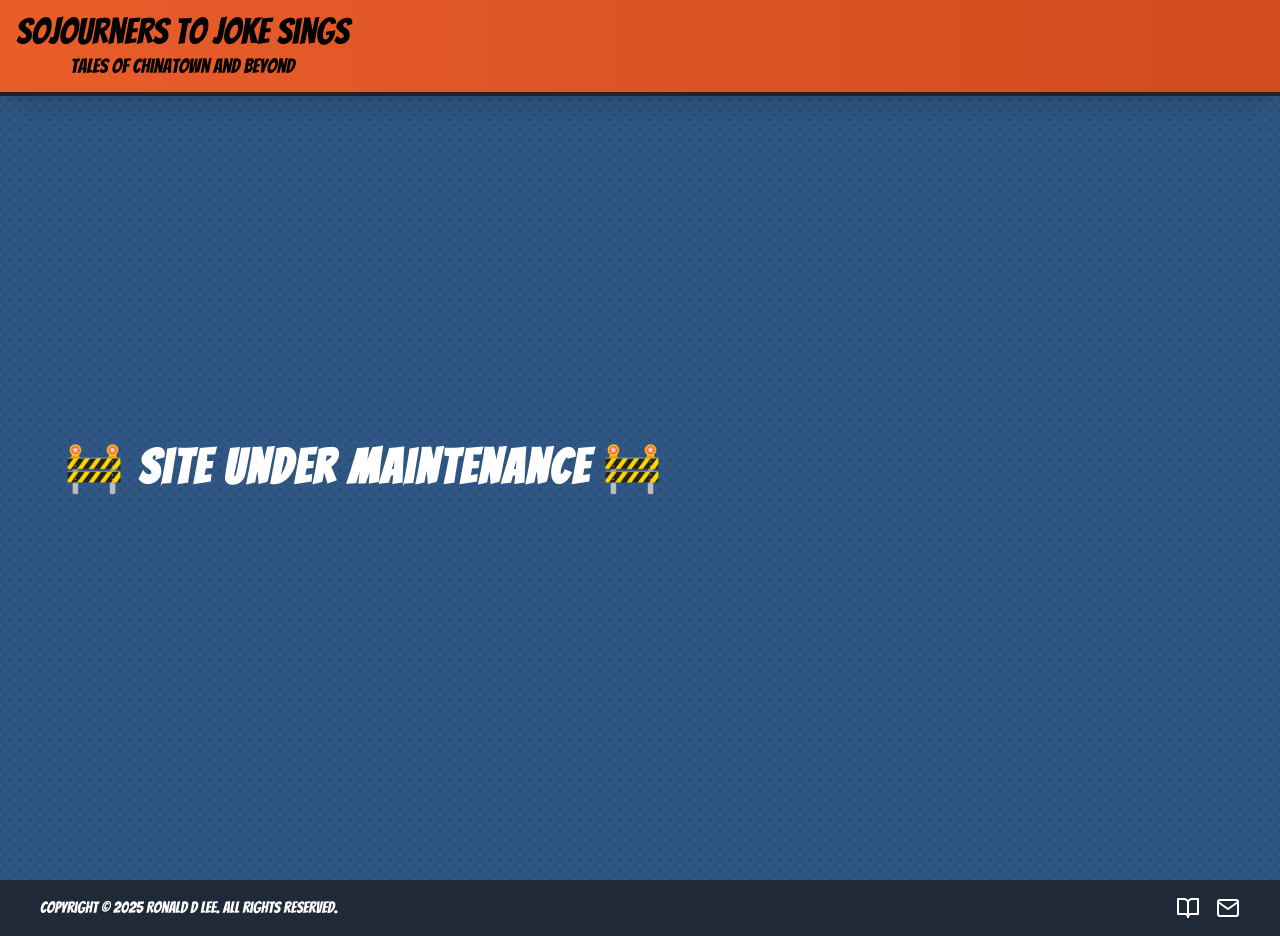
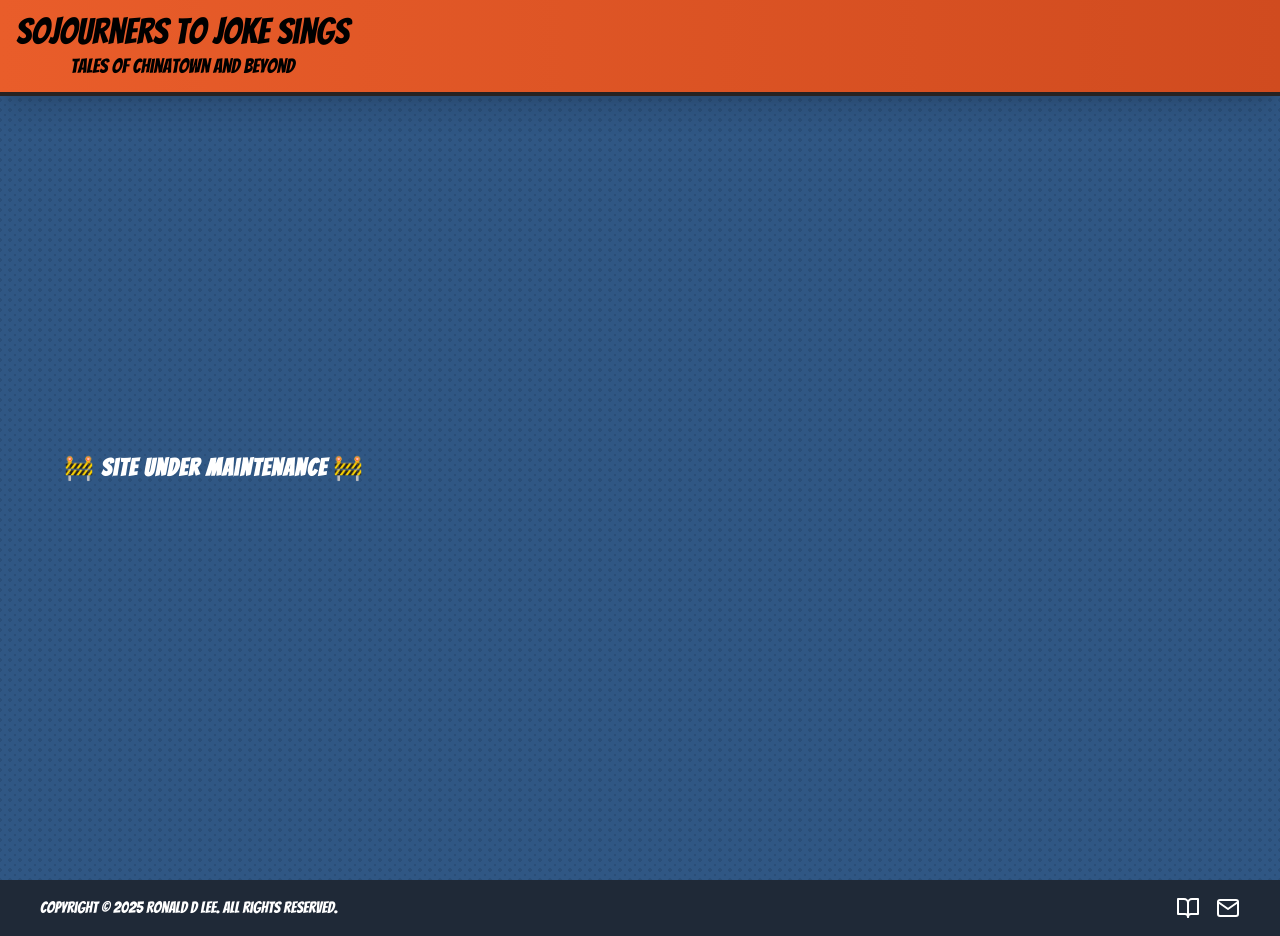
Before and after one commit to alison2686/book-map, a Next.js app: page / in a window 1280 px wide. Built offline with nearby package versions, Linux system fonts and the light colour scheme.

Commit message:
hide sidebar in maint mode

```diff
--- a/src/components/maint/index.tsx
+++ b/src/components/maint/index.tsx
@@ -2,9 +2,9 @@ import React from 'react';
 
 const Maint = () => {
   return (
-    <div className='w-full bg-electricBlue text-white comic-dots px-4 sm:px-6 lg:px-8 py-12 min-h-screen flex items-center justify-center'>
+    <div className='w-full bg-electricBlue text-white comic-dots px-4 sm:px-6 lg:px-6 py-12 min-h-screen flex items-center justify-center'>
       <div className='w-full max-w-6xl'>
-        <h1 className='text-3xl sm:text-4xl lg:text-5xl font-bold mb-6 font-comi tracking-wider'>
+        <h1 className='text-2xl sm:text-4xl lg:text-2xl font-bold mb-6 font-comi tracking-wider'>
           🚧 Site Under Maintenance 🚧
         </h1>
       </div>
--- a/src/components/nav/sidebar/index.tsx
+++ b/src/components/nav/sidebar/index.tsx
@@ -49,7 +49,9 @@ const Sidebar = ({
         </svg>
       </button>
 
-      <ul className='sidebar-nav text-center leading-relaxed text-xl'>
+      <h1>🚧 Site Under Maintenance 🚧</h1>
+
+      {/* <ul className='sidebar-nav text-center leading-relaxed text-xl'>
         <li>
           <Link href='/About' onClick={toggle}>
             <p>About the Author</p>
@@ -75,7 +77,7 @@ const Sidebar = ({
             <p>Contact Us</p>
           </Link>
         </li>
-      </ul>
+      </ul> */}
     </div>
   );
 };
```
